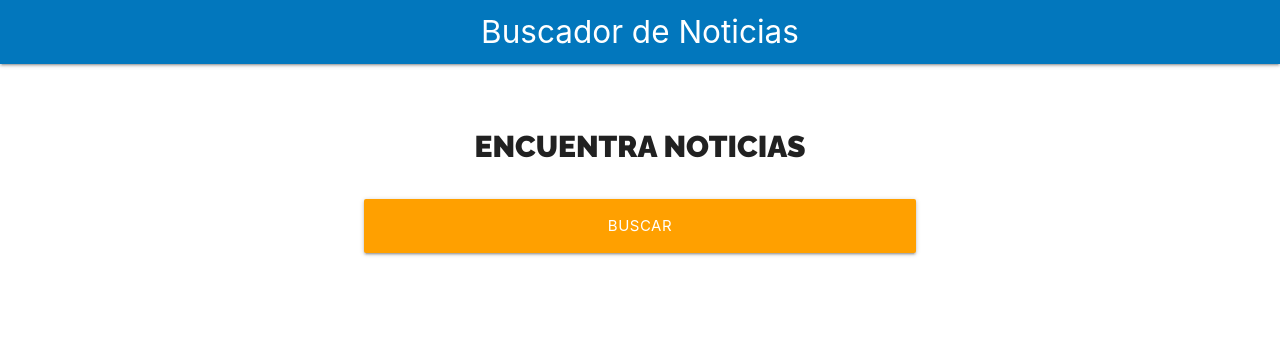
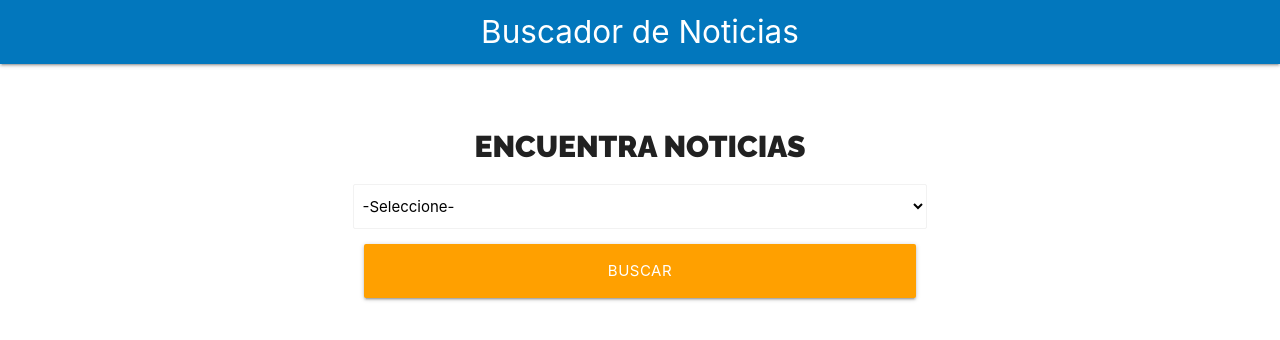
Before and after one commit to maritocuate/react-noticias, a React (Create React App) app: page / in a window 1280 px wide. Shown: the top 340 px of the page. Built offline with nearby package versions, Linux system fonts and the light colour scheme.

Commit message:
useState custom hook

```diff
--- a/src/components/Formulario.js
+++ b/src/components/Formulario.js
@@ -1,11 +1,18 @@
 import React from 'react';
 import styles from './Formulario.module.css'
 
+import useSelect from '../hooks/useSelect'
+
 const Formulario = () => {
+
+    const [categoria, SelectorNoticias] = useSelect('')
+
     return (
         <div className={`${styles.buscador} row`}>
             <div className='col s12 m8 offset-m2'>
                 <h2 className={styles.heading}>Encuentra noticias</h2>
+
+                <SelectorNoticias />
 
                 <div className='input-field col s12'>
                     <input
--- /dev/null
+++ b/src/hooks/useSelect.js
@@ -0,0 +1,22 @@
+import React, { useState } from 'react';
+
+const useSelect = (stateInicial, opciones) => {
+
+    const [status, actualizaStatus] = useState(stateInicial)
+
+    const handleChange = e => {
+        actualizaStatus(e.target.value)
+    }
+
+    const SelectNoticias = () => (
+        <select className='browser-default' onChange={handleChange} value={status}>
+            <option value=''>-Seleccione-</option>
+            <option value='arg'>Argentina</option>
+            <option value='bra'>Brasil</option>
+        </select>
+    )
+
+    return [status, SelectNoticias]
+}
+
+export default useSelect;
```
